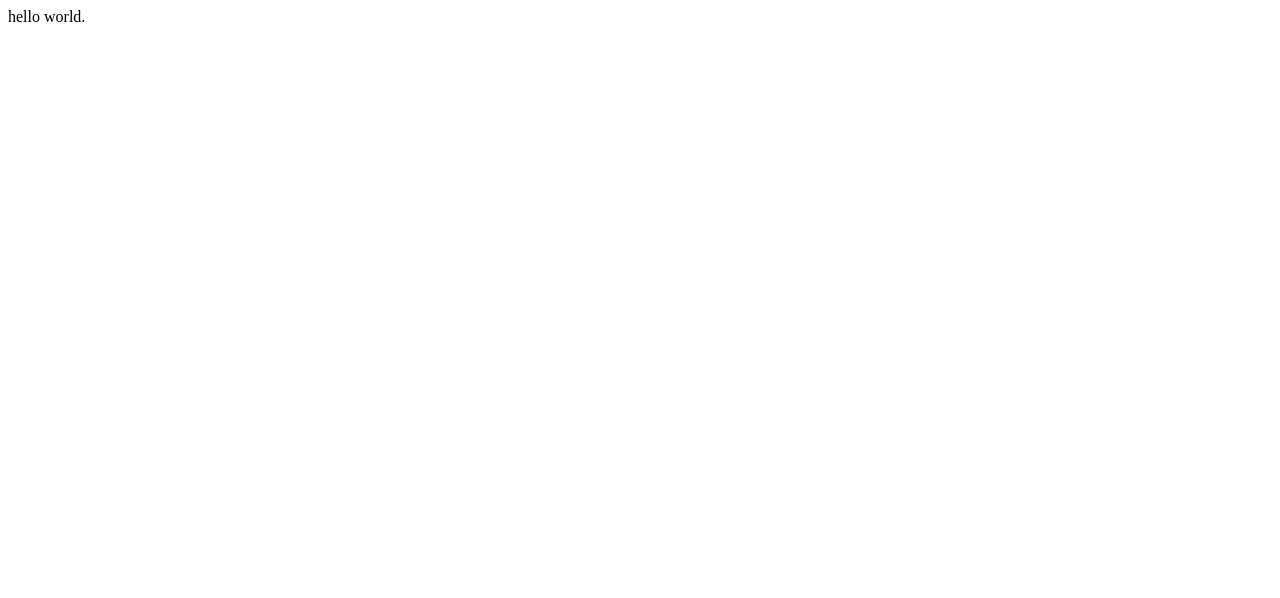
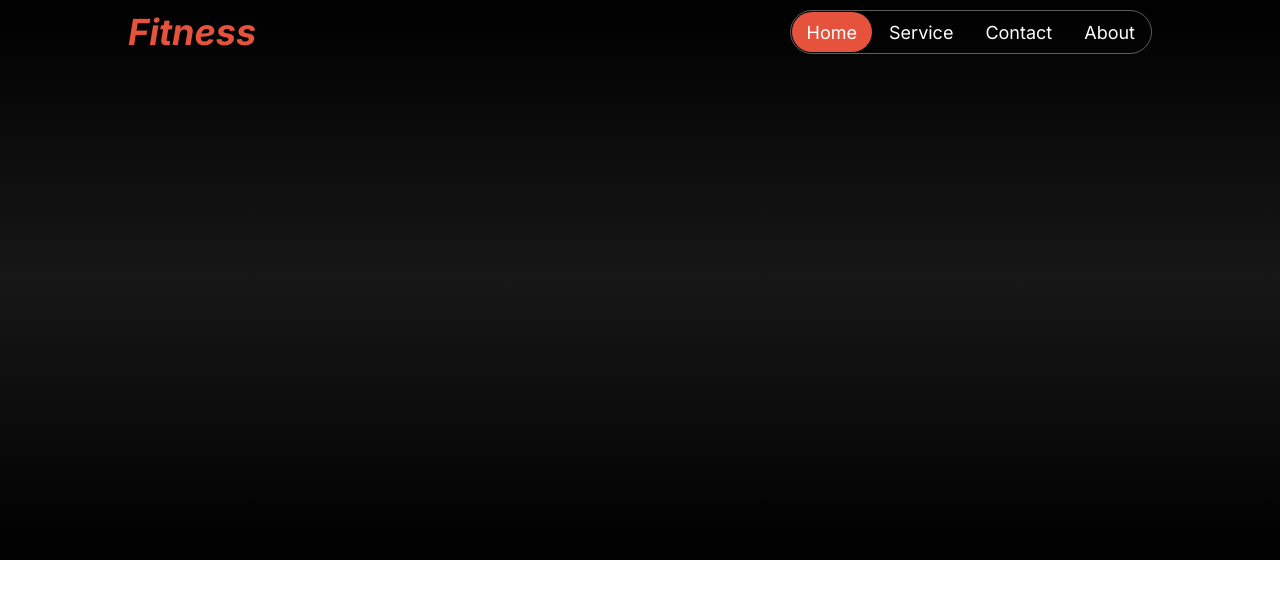
Before and after one commit to pritom-roy/Assignment-02, a plain HTML site: page index.html in a window 1280 px wide. Drawn offline with Linux system fonts and the light colour scheme; a web font is replaced by a local one.

Commit message:
navbar done

```diff
--- a/index.html
+++ b/index.html
@@ -7,8 +7,24 @@
 
     <link rel="stylesheet" href="style.css">
     <link rel="stylesheet" href="styleResponsive.css">
+
+    <link rel="preconnect" href="https://fonts.googleapis.com">
+    <link rel="preconnect" href="https://fonts.gstatic.com" crossorigin>
+    <link href="https://fonts.googleapis.com/css2?family=Azeret+Mono&family=Inter:ital,opsz,wght@0,14..32,100..900;1,14..32,100..900&display=swap" rel="stylesheet">
 </head>
 <body>
-    hello world.
+    <div class="nav-background">
+        <div id="nav-main">
+            <div id="nav-left">
+                <p id="logo">Fitness</p>
+            </div>
+            <div id="nav-right">
+                <button class="nav-btn" id="home-btn">Home</button>
+                <button class="nav-btn">Service</button>
+                <button class="nav-btn">Contact</button>
+                <button class="nav-btn">About</button>
+            </div>
+        </div>
+    </div>
 </body>
 </html>
--- a/style.css
+++ b/style.css
@@ -0,0 +1,54 @@
+:root{
+    --red: #E6533C;
+}
+*{
+    margin: 0px;
+
+    font-family: Inter;
+}
+.nav-background {
+    height: 70vh;
+    background-image: linear-gradient(black,rgb(23, 23, 23), black);
+}
+#nav-main
+{
+    display: flex;
+    justify-content: space-between;
+    padding-top: 10px;
+    padding-bottom: 10px;
+    width: 80vw;
+    margin: 0 auto;
+}
+#nav-right
+{
+    display: flex;
+    border: 1px solid rgba(255, 255, 255, 0.353);
+    border-radius: 25px;
+}
+#nav-left
+{
+    display: flex;
+}
+#logo
+{
+    font-size: 36px;
+    font-weight: bolder;
+    color: var(--red);
+    font-style: italic;
+}
+.nav-btn
+{
+    border: none;
+    background: transparent;
+    border-radius: 25px;
+    font-size: 18px;
+    padding-left: 15px;
+    padding-right: 15px;
+    margin: 1px;
+    color: white;
+}
+#home-btn
+{
+    background-color: var(--red);
+    color: white;
+}
```
